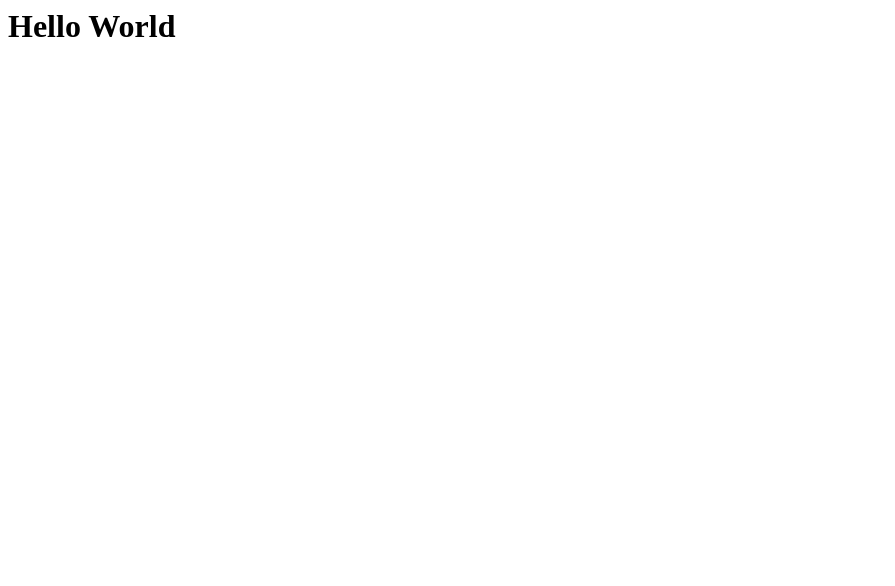
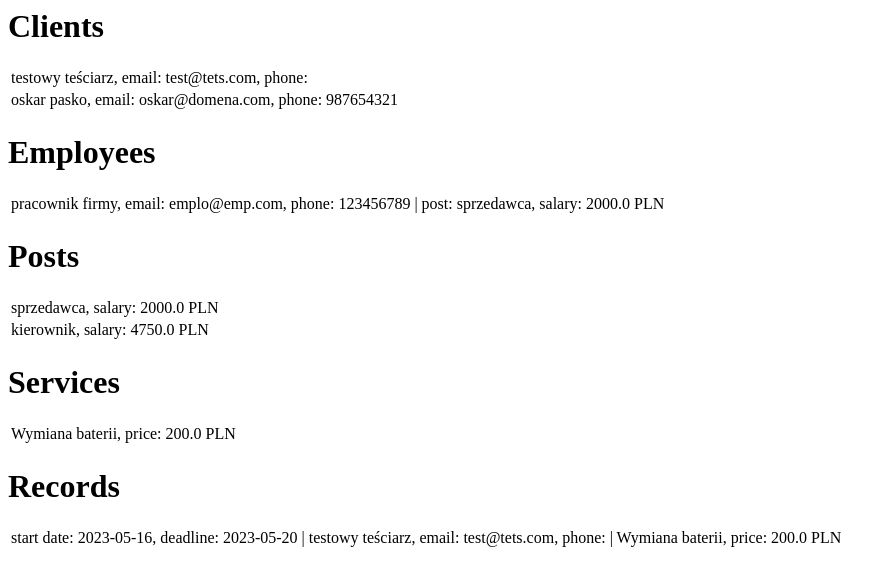
Before and after one commit to oskarpasko/django-univ-webproject, a Django app: page /record/ in a window 1280 px wide. Before the commit the part shown is almost empty. Shown: the top 586 px of the page, without its empty margins (0-895 px from the left). Run offline with Django 4.2, Linux system fonts and the light colour scheme; data comes from the database, SQL or seed files in the repository.

Commit message:
create view with databse output

```diff
--- a/phone_service/record/models.py
+++ b/phone_service/record/models.py
@@ -17,7 +17,7 @@ class Post(models.Model):
     post_salary = models.FloatField(default=2000.00)
 
     def __str__(self):
-        return f'{self.post_name}, salary: {self.post_salary}'
+        return f'{self.post_name}, salary: {self.post_salary} PLN'
 
 class Employee(models.Model):
     employee_email = models.CharField(max_length=100, primary_key=True, blank=False)
--- a/phone_service/record/templates/record/index.html
+++ b/phone_service/record/templates/record/index.html
@@ -1 +1,44 @@
-<h1>Hello World</h1>
+<h1> Clients </h1>
+<table>
+{% for client in clients %}
+    <tr>
+        <td>{{client}}</td>
+    </tr>
+{% endfor %}
+</table>
+
+<h1>Employees</h1>
+<table>
+{% for employee in employees %}
+    <tr>
+        <td>{{employee}}</td>
+    </tr>
+{% endfor %}
+</table>
+
+<h1>Posts</h1>
+<table>
+{% for post in posts %}
+    <tr>
+        <td>{{post}}</td>
+    </tr>
+{% endfor %}
+</table>
+
+<h1>Services</h1>
+<table>
+{% for service in services %}
+    <tr>
+        <td>{{service}}</td>
+    </tr>
+{% endfor %}
+</table>
+
+<h1>Records</h1>
+<table>
+{% for record in records %}
+    <tr>
+        <td>{{record}}</td>
+    </tr>
+{% endfor %}
+</table>
--- a/phone_service/record/views.py
+++ b/phone_service/record/views.py
@@ -1,6 +1,19 @@
 from django.shortcuts import render
+from .models import *
 
 # Create your views here.
 
 def index(request):
-    return render(request, "record/index.html")
+    clients = Client.objects.all()
+    employees = Employee.objects.all()
+    posts = Post.objects.all()
+    services = Service.objects.all()
+    records = Record.objects.all()
+    context = {
+            'clients':clients,
+            'employees':employees,
+            'posts':posts,
+            'services':services,
+            'records':records
+            }
+    return render(request, "record/index.html", context)
```
